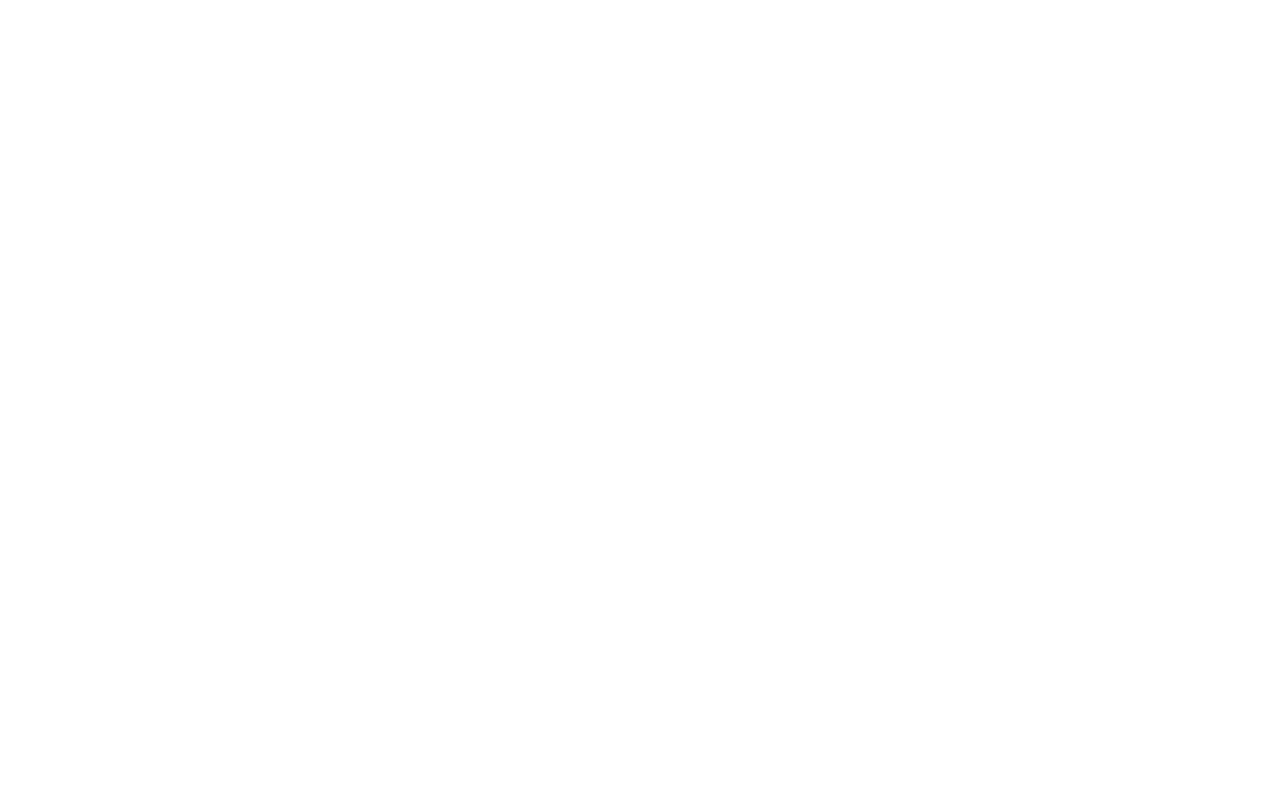
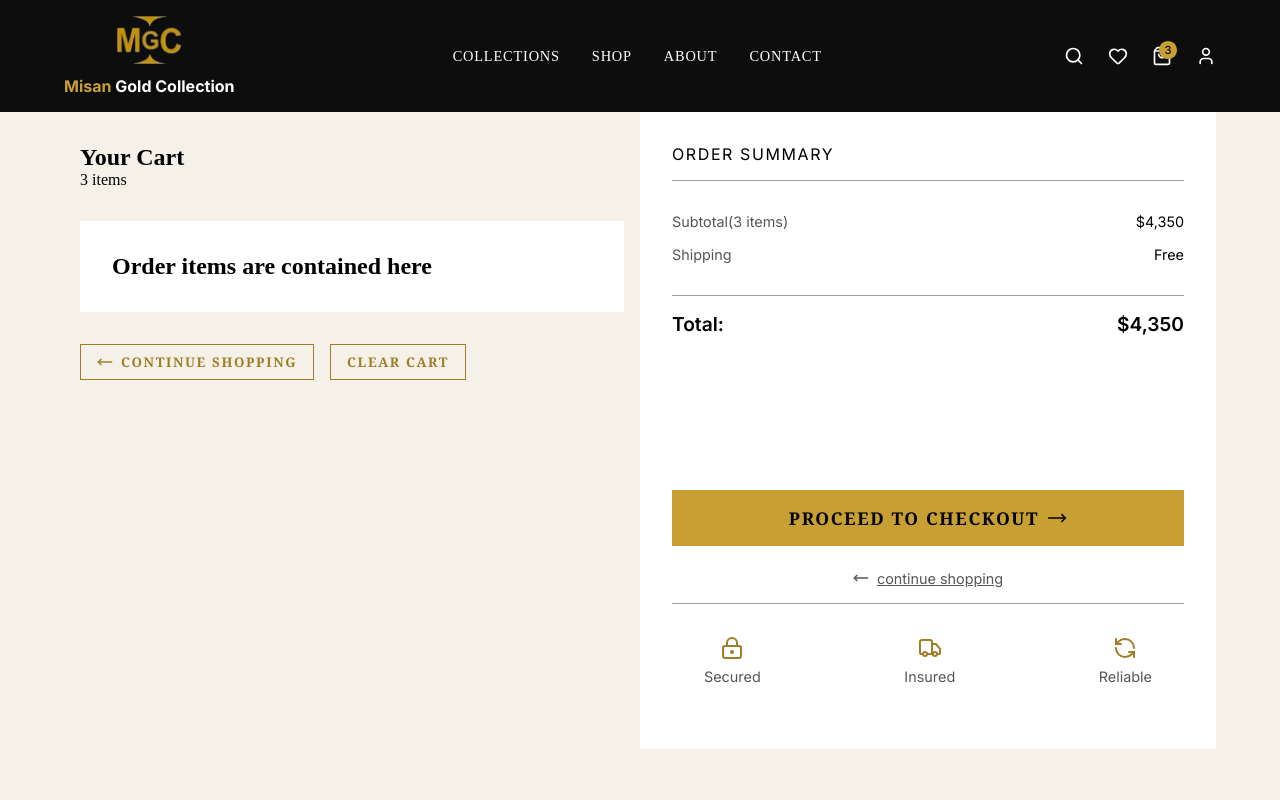
Before and after one commit to Dopetwist/MGC, a React (Vite) app in the folder client/: page /cart in a window 1280 px wide. Before the commit this address had no page. Shown: the top 800 px of the page. Built offline with nearby package versions, Linux system fonts and the light colour scheme.

Commit message:
Complete CartPage UI

```diff
--- a/client/src/App.jsx
+++ b/client/src/App.jsx
@@ -6,6 +6,8 @@
 import ShopPage from './pages/ShopPage';
 import AboutPage from './pages/AboutPage';
 import ContactPage from './pages/ContactPage';
+import CartPage from './pages/CartPage';
+import CheckoutPage from './pages/CheckoutPage';
 import jewelryCollections from "./data/products";
 
 function App() {
@@ -48,11 +50,13 @@
     <Routes>
       <Route path="/" element={<HomePage />} />
 
-      <Route element={<Layout filters={filters} setFilters={setFilters} allProducts={allProducts} />}>
+      <Route element={<Layout filters={filters} setFilters={setFilters} />}>
         <Route path="/collections" element={<CollectionsPage />} />
-        <Route path="/shop" element={<ShopPage allProducts={allProducts} filteredProducts={filteredProducts} />} />
+        <Route path="/shop" element={<ShopPage filteredProducts={filteredProducts} />} />
         <Route path="/about" element={<AboutPage />} />
         <Route path="/contact" element={<ContactPage />} />
+        <Route path="/cart" element={<CartPage />} />
+        <Route path="/checkout" element={<CheckoutPage />} />
       </Route>
     </Routes>
   );
--- a/client/src/components/home/CategoryGrid.jsx
+++ b/client/src/components/home/CategoryGrid.jsx
@@ -14,7 +14,7 @@
     <section id="category-grid">
       <div className="buy-sell">
         <h1>We Buy, <span>Sell</span> and Swap Gold</h1>
-        <p>Sales of 18Karat/24Karat Gold</p>
+        <p>Sales of 18Karat/22Karat Gold</p>
 
         <ul>
           <li>Hand Cuban</li>
--- a/client/src/components/home/HeroSection.jsx
+++ b/client/src/components/home/HeroSection.jsx
@@ -32,7 +32,7 @@
                         <p>Pieces Sold</p>
                       </div>
                       <div className="stats-box">
-                        <h2>18K–24K</h2>
+                        <h2>18K–22K</h2>
                         <p>Pure Gold</p>
                       </div>
                       <div className="stats-box">
--- a/client/src/components/layout/Layout.jsx
+++ b/client/src/components/layout/Layout.jsx
@@ -4,7 +4,7 @@
 import Footer from "../layout/Footer";
 import FilterSidebar from "../shop/FilterSidebar";
 
-function Layout({ filters, setFilters }) {
+function Layout({ filters, setFilters, allProducts }) {
 
   const location = useLocation();
 
@@ -14,7 +14,7 @@
         <Header />
 
         <div className="layout-content" style={{ display: "flex" }}>
-          {location.pathname === "/shop" && <FilterSidebar filters={filters} setFilters={setFilters} />}
+          {location.pathname === "/shop" && <FilterSidebar filters={filters} setFilters={setFilters} allProducts={allProducts} />}
 
           <main style={{ flex: 1 }}>
             <Outlet />
--- a/client/src/components/layout/NavRightIcons.jsx
+++ b/client/src/components/layout/NavRightIcons.jsx
@@ -1,13 +1,29 @@
+import { useNavigate } from "react-router";
 import { Search, Heart, ShoppingBag, User } from "lucide-react";
 
 function NavRightIcons() {
+
+  const navigate = useNavigate();
 
   return (
 
     <div id="nav-right">
         <Search size={20} className="nav-icon" />
         <Heart size={20} className="nav-icon" />
-        <ShoppingBag size={20} className="nav-icon" />
+
+        <div
+        className="cart-container"
+        onClick={() => navigate("/cart")}
+        >
+            <ShoppingBag size={20} className="nav-icon" />
+
+            <div className="cart-count-box">
+              <p className="cart-count body-text">
+                  3
+              </p>
+            </div>
+        </div>
+
         <User size={20} className="nav-icon" />
     </div>
   )
--- a/client/src/components/shop/FilterSidebar.jsx
+++ b/client/src/components/shop/FilterSidebar.jsx
@@ -1,7 +1,7 @@
 import { Link } from "react-router";
 import { Square, SquareCheck, MoveLeft } from "lucide-react";
 
-function FilterSidebar({ filters, setFilters, allProducts }) {
+function FilterSidebar({ filters, setFilters }) {
 
      // TOGGLE FILTER
     function toggleFilter(type, value) {
--- a/client/src/index.css
+++ b/client/src/index.css
@@ -16,6 +16,7 @@
     --accent-color: #EDEDED;
     --text-color: #fff;
     --sub-text-color: #9d9ea4;
+    --cream: #F5F0E8;
     --poppins: "Poppins", sans-serif;
     --inter: "Inter", sans-serif;
     --georgia: "Georgia", serif;
@@ -1006,7 +1007,7 @@
 }
 
 #collections-page .collection-item {
-    background: #ededed66;
+    background: var(--cream);
 }
 
 #collections-page .collections-home {
@@ -1127,3 +1128,194 @@
     color: var(--black);
     border-color: transparent;
 }
+
+#cart-page {
+    background: var(--cream);
+}
+
+.cart-container {
+    position: relative;
+    cursor: pointer;
+    display: flex;
+    justify-content: center;
+    align-items: center;
+}
+
+.cart-count-box {
+    width: 1.1rem;
+    height: 1.1rem;
+    font-family: var(--inter);
+    font-size: 0.7rem;
+    font-weight: 500;
+    background: var(--gold);
+    color: var(--black);
+    border-radius: 50%;
+    display: flex;
+    justify-content: center;
+    align-items: center;
+    position: absolute;
+    top: -0.3rem;
+    right: -0.3rem;
+    z-index: 100;
+}
+
+.cart-main {
+    width: 100%;
+    display: flex;
+}
+
+.cart-items {
+    width: calc(100% - 50%);
+    padding: 2rem 1rem;
+}
+
+.cart-items-buttons {
+    margin-top: 1rem;
+    padding: 1rem 0;
+    display: flex;
+    gap: 1rem;
+}
+
+.cart-items-buttons button {
+    font-weight: 600;
+    font-family: var(--georgia);
+    background: transparent;
+    color: var(--deep-gold);
+    border: 0.1rem solid var(--deep-gold);
+    padding: 0.5rem 1rem;
+    text-transform: uppercase;
+    letter-spacing: 0.1rem;
+    transition: .2s ease;
+}
+
+.cart-items-buttons button:hover {
+    cursor: pointer;
+    background: var(--gold);
+    color: var(--black);
+    border-color: transparent;
+}
+
+.cart-header {
+    margin-bottom: 2rem;
+}
+
+.cart-box {
+    background: var(--text-color);
+    padding: 2rem;
+}
+
+.cart-icons-box {
+    display: flex;
+    justify-content: space-between;
+    align-items: center;
+    margin-top: 1rem;
+    padding: 2rem;
+    border-top: 0.07rem solid var(--sub-text-color);
+}
+
+.cart-icons-box p {
+    font-family: var(--inter);
+    font-size: 0.9rem;
+    color: #555;
+}
+
+.cart-icons-box div {
+    display: flex;
+    justify-content: center;
+    align-items: center;
+    flex-direction: column;
+    gap: 0.5rem;
+}
+
+.cart-icon {
+    color: var(--deep-gold);
+}
+
+.back-to-shop {
+    display: flex;
+    align-items: center;
+    gap: 0.5rem;
+}
+
+.order-summary {
+    width: 50%;
+    background: var(--text-color);
+    padding: 2rem;
+}
+
+.order-text {
+    font-family: var(--inter);
+    text-transform: uppercase;
+    letter-spacing: 0.1rem;
+}
+
+.order-left-text {
+    color: #555;
+}
+
+.summary-stats {
+    font-family: var(--inter);
+    font-size: 0.9rem;
+    margin: 1rem 0;
+    padding: 2rem 0;
+    border-top: 0.07rem solid var(--sub-text-color);
+    border-bottom: 0.07rem solid var(--sub-text-color);
+}
+
+.cart-flex {
+    display: flex;
+    justify-content: space-between;
+    align-items: center;
+}
+
+.subtotal {
+    margin-bottom: 1rem;
+}
+
+.total p {
+    font-family: var(--inter);
+    font-weight: 600;
+    font-size: 1.2rem;
+}
+
+.action-buttons {
+    width: 100%;
+    display: flex;
+    margin-top: 30%;
+    flex-direction: column;
+    justify-content: center;
+    align-items: center;
+    gap: 0.5rem;
+}
+
+button.proceed-checkout {
+    width: 100%;
+    font-size: 1.1rem;
+    font-family: var(--georgia);
+    font-weight: 600;
+    background: var(--gold);
+    display: flex;
+    justify-content: center;
+    align-items: center;
+    gap: 0.5rem;
+    text-transform: uppercase;
+    letter-spacing: 0.1rem;
+    padding: 1rem;
+    margin-bottom: 1rem;
+    transition: .2s ease;
+}
+
+button.proceed-checkout:hover {
+    cursor: pointer;
+    background: var(--deep-gold);
+}
+
+.continue-shopping {
+    font-family: var(--inter);
+    font-size: 0.9rem;
+    color: #555;
+    display: flex;
+    justify-content: center;
+    align-items: center;
+    gap: 0.5rem;
+}
--- a/client/src/pages/CartPage.jsx
+++ b/client/src/pages/CartPage.jsx
@@ -1,10 +1,96 @@
+import { useNavigate } from "react-router";
+import { HashLink } from "react-router-hash-link";
+import { MoveLeft, MoveRight, LockKeyhole, Truck, RefreshCcw } from "lucide-react";
+
 
 function CartPage() {
+
+  const navigate = useNavigate();
 
   return (
 
     <section id="cart-page">
+      <div className="cart-main">
+        <div className="cart-items">
+            <div className="cart-header">
+              <h1>Your Cart</h1>
+              <p>3 items</p>
+            </div>
 
+            <div className="cart-items-container">
+              <div className="cart-box">
+                <h2>Order items are contained here</h2>
+              </div>
+            </div>
+
+            <div className="cart-items-buttons">
+              <button
+              className="back-to-shop"
+              onClick={() => navigate("/shop")}
+              >
+                <MoveLeft size={16} />
+                Continue Shopping
+              </button>
+
+              <button>
+                Clear Cart
+              </button>
+            </div>
+        </div>
+
+        <div className="order-summary">
+            <p className="order-text">Order Summary</p>
+
+            <div className="order-container">
+              <div className="summary-stats">
+                <div className="subtotal cart-flex">
+                  <p className="order-left-text">Subtotal(3 items)</p>
+                  <p className="subtotal-amount">$4,350</p>
+                </div>
+                <div className="shipping cart-flex">
+                  <p className="order-left-text">Shipping</p>
+                  <p>Free</p>
+                </div>
+              </div>
+
+              <div className="total cart-flex">
+                <p>Total:</p>
+                <p className="total-amount">$4,350</p>
+              </div>
+
+              <div className="action-buttons">
+                <button
+                className="proceed-checkout"
+                onClick={() => navigate("/checkout")}
+                >
+                  Proceed to Checkout
+                  <MoveRight size={20} />
+                </button>
+
+                <HashLink to={"/shop"} smooth className="continue-shopping">
+                  <MoveLeft size={16} />
+                  continue shopping
+                </HashLink>
+              </div>
+
+              <div className="cart-icons-box">
+                  <div className="secure">
+                    <LockKeyhole size={24} className="cart-icon" />
+                    <p>Secured</p>
+                  </div>
+
+                  <div className="insured">
+                    <Truck size={24} className="cart-icon" />
+                    <p>Insured</p>
+                  </div>
+                  <div className="reliable">
+                    <RefreshCcw size={24} className="cart-icon" />
+                    <p>Reliable</p>
+                  </div>
+              </div>
+            </div>
+        </div>
+      </div>
 
     </section>
   )
```
